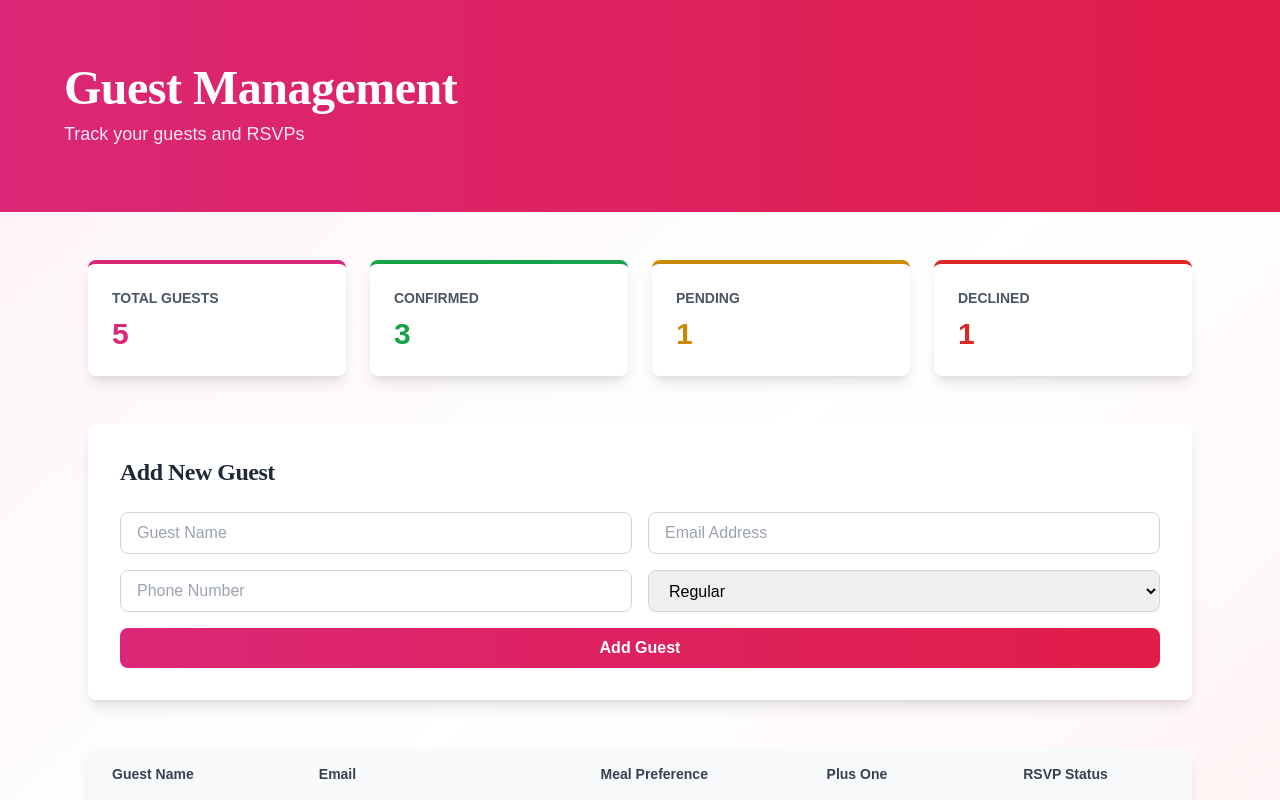
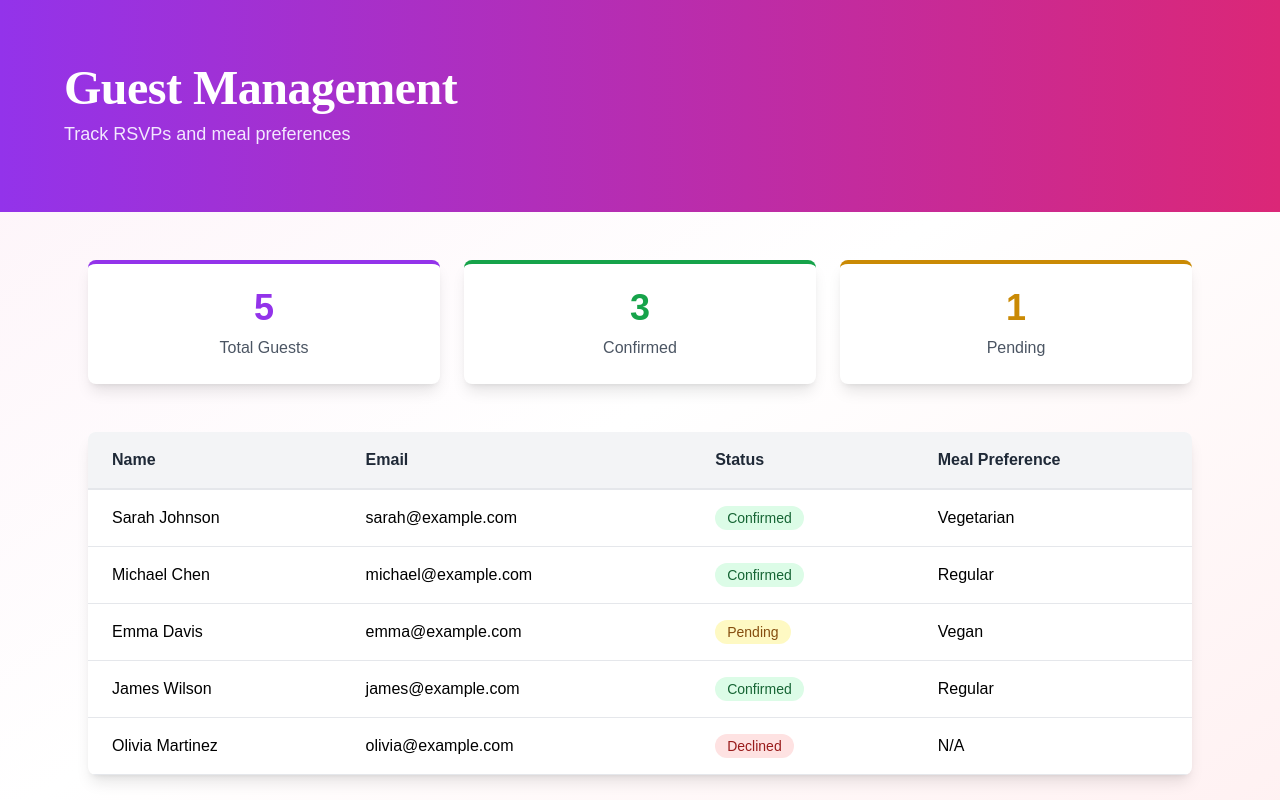
Before and after one commit to yashwanthreddy6765/wedding-management-system, a Next.js app: page /guests in a window 1280 px wide. Shown: the top 800 px of the page. Built offline with nearby package versions, Linux system fonts and the light colour scheme.

Commit message:
Fix TypeScript errors in guests page - simplify and add proper types

```diff
--- a/app/guests/page.tsx
+++ b/app/guests/page.tsx
@@ -1,150 +1,71 @@
 'use client';
 
 import { useState } from 'react';
-import Link from 'next/link';
 
-const GuestsPage = () => {
-  const [guests, setGuests] = useState([
-    { id: 1, name: 'Sarah Johnson', email: 'sarah@example.com', phone: '+1-555-0101', mealPreference: 'Vegetarian', rsvp: 'Confirmed', plus1: 'John Johnson' },
-    { id: 2, name: 'Michael Chen', email: 'michael@example.com', phone: '+1-555-0102', mealPreference: 'Regular', rsvp: 'Confirmed', plus1: 'Emily Chen' },
-    { id: 3, name: 'Emma Davis', email: 'emma@example.com', phone: '+1-555-0103', mealPreference: 'Vegan', rsvp: 'Pending', plus1: null },
-    { id: 4, name: 'James Wilson', email: 'james@example.com', phone: '+1-555-0104', mealPreference: 'Regular', rsvp: 'Confirmed', plus1: null },
-    { id: 5, name: 'Olivia Martinez', email: 'olivia@example.com', phone: '+1-555-0105', mealPreference: 'Vegetarian', rsvp: 'Declined', plus1: null },
+export default function GuestsPage() {
+  const [guests] = useState([
+    { id: 1, name: 'Sarah Johnson', email: 'sarah@example.com', status: 'Confirmed', mealPreference: 'Vegetarian' },
+    { id: 2, name: 'Michael Chen', email: 'michael@example.com', status: 'Confirmed', mealPreference: 'Regular' },
+    { id: 3, name: 'Emma Davis', email: 'emma@example.com', status: 'Pending', mealPreference: 'Vegan' },
+    { id: 4, name: 'James Wilson', email: 'james@example.com', status: 'Confirmed', mealPreference: 'Regular' },
+    { id: 5, name: 'Olivia Martinez', email: 'olivia@example.com', status: 'Declined', mealPreference: null },
   ]);
 
-  const [newGuest, setNewGuest] = useState({
-    name: '',
-    email: '',
-    phone: '',
-    mealPreference: 'Regular',
-  });
-
-  const confirmedGuests = guests.filter(g => g.rsvp === 'Confirmed').length;
-  const pendingGuests = guests.filter(g => g.rsvp === 'Pending').length;
-  const declinedGuests = guests.filter(g => g.rsvp === 'Declined').length;
-
-  const handleAddGuest = () => {
-    if (newGuest.name && newGuest.email) {
-      setGuests([...guests, {
-        ...newGuest,
-        id: Math.max(...guests.map(g => g.id), 0) + 1,
-        rsvp: 'Pending',
-        plus1: null,
-      }]);
-      setNewGuest({ name: '', email: '', phone: '', mealPreference: 'Regular' });
-    }
-  };
-
-  const getRsvpColor = (rsvp) => {
-    switch(rsvp) {
-      case 'Confirmed': return 'bg-green-100 text-green-800';
-      case 'Pending': return 'bg-yellow-100 text-yellow-800';
-      case 'Declined': return 'bg-red-100 text-red-800';
-      default: return 'bg-gray-100 text-gray-800';
-    }
-  };
+  const confirmedCount = guests.filter((g: any) => g.status === 'Confirmed').length;
+  const pendingCount = guests.filter((g: any) => g.status === 'Pending').length;
 
   return (
     <div className="min-h-screen bg-gradient-to-br from-pink-50 via-white to-rose-50">
-      {/* Hero Section */}
-      <div className="bg-gradient-to-r from-pink-600 to-rose-600 text-white py-16 px-6">
+      <div className="bg-gradient-to-r from-purple-600 to-pink-600 text-white py-16 px-6">
         <div className="max-w-6xl mx-auto">
           <h1 className="text-4xl md:text-5xl font-bold mb-2">Guest Management</h1>
-          <p className="text-pink-100 text-lg">Track your guests and RSVPs</p>
+          <p className="text-purple-100 text-lg">Track RSVPs and meal preferences</p>
         </div>
       </div>
 
-      {/* Main Content */}
       <div className="max-w-6xl mx-auto px-6 py-12">
-        {/* Stats */}
-        <div className="grid grid-cols-1 md:grid-cols-4 gap-6 mb-12">
-          <div className="bg-white rounded-lg shadow-lg p-6 border-t-4 border-pink-600">
-            <div className="text-gray-600 text-sm font-semibold uppercase">Total Guests</div>
-            <div className="text-3xl font-bold text-pink-600 mt-2">{guests.length}</div>
+        <div className="grid grid-cols-1 md:grid-cols-3 gap-6 mb-12">
+          <div className="bg-white rounded-lg shadow-lg p-6 text-center border-t-4 border-purple-600">
+            <div className="text-4xl font-bold text-purple-600 mb-2">{guests.length}</div>
+            <div className="text-gray-600">Total Guests</div>
           </div>
-          <div className="bg-white rounded-lg shadow-lg p-6 border-t-4 border-green-600">
-            <div className="text-gray-600 text-sm font-semibold uppercase">Confirmed</div>
-            <div className="text-3xl font-bold text-green-600 mt-2">{confirmedGuests}</div>
+
+          <div className="bg-white rounded-lg shadow-lg p-6 text-center border-t-4 border-green-600">
+            <div className="text-4xl font-bold text-green-600 mb-2">{confirmedCount}</div>
+            <div className="text-gray-600">Confirmed</div>
           </div>
-          <div className="bg-white rounded-lg shadow-lg p-6 border-t-4 border-yellow-600">
-            <div className="text-gray-600 text-sm font-semibold uppercase">Pending</div>
-            <div className="text-3xl font-bold text-yellow-600 mt-2">{pendingGuests}</div>
-          </div>
-          <div className="bg-white rounded-lg shadow-lg p-6 border-t-4 border-red-600">
-            <div className="text-gray-600 text-sm font-semibold uppercase">Declined</div>
-            <div className="text-3xl font-bold text-red-600 mt-2">{declinedGuests}</div>
+
+          <div className="bg-white rounded-lg shadow-lg p-6 text-center border-t-4 border-yellow-600">
+            <div className="text-4xl font-bold text-yellow-600 mb-2">{pendingCount}</div>
+            <div className="text-gray-600">Pending</div>
           </div>
         </div>
 
-        {/* Add Guest Form */}
-        <div className="bg-white rounded-lg shadow-lg p-8 mb-12">
-          <h2 className="text-2xl font-bold text-gray-800 mb-6">Add New Guest</h2>
-          <div className="grid grid-cols-1 md:grid-cols-2 gap-4 mb-4">
-            <input
-              type="text"
-              placeholder="Guest Name"
-              value={newGuest.name}
-              onChange={(e) => setNewGuest({...newGuest, name: e.target.value})}
-              className="px-4 py-2 border border-gray-300 rounded-lg focus:outline-none focus:border-pink-600"
-            />
-            <input
-              type="email"
-              placeholder="Email Address"
-              value={newGuest.email}
-              onChange={(e) => setNewGuest({...newGuest, email: e.target.value})}
-              className="px-4 py-2 border border-gray-300 rounded-lg focus:outline-none focus:border-pink-600"
-            />
-            <input
-              type="tel"
-              placeholder="Phone Number"
-              value={newGuest.phone}
-              onChange={(e) => setNewGuest({...newGuest, phone: e.target.value})}
-              className="px-4 py-2 border border-gray-300 rounded-lg focus:outline-none focus:border-pink-600"
-            />
-            <select
-              value={newGuest.mealPreference}
-              onChange={(e) => setNewGuest({...newGuest, mealPreference: e.target.value})}
-              className="px-4 py-2 border border-gray-300 rounded-lg focus:outline-none focus:border-pink-600"
-            >
-              <option>Regular</option>
-              <option>Vegetarian</option>
-              <option>Vegan</option>
-              <option>Gluten-Free</option>
-            </select>
-          </div>
-          <button
-            onClick={handleAddGuest}
-            className="w-full bg-gradient-to-r from-pink-600 to-rose-600 text-white py-2 rounded-lg font-semibold hover:shadow-lg transition"
-          >
-            Add Guest
-          </button>
-        </div>
-
-        {/* Guest List */}
         <div className="bg-white rounded-lg shadow-lg overflow-hidden">
-          <div className="overflow-x-auto">
           <table className="w-full">
-              <thead>
-                <tr className="bg-gray-50 border-b">
-                  <th className="px-6 py-4 text-left text-sm font-semibold text-gray-700">Guest Name</th>
-                  <th className="px-6 py-4 text-left text-sm font-semibold text-gray-700">Email</th>
-                  <th className="px-6 py-4 text-left text-sm font-semibold text-gray-700">Meal Preference</th>
-                  <th className="px-6 py-4 text-left text-sm font-semibold text-gray-700">Plus One</th>
-                  <th className="px-6 py-4 text-left text-sm font-semibold text-gray-700">RSVP Status</th>
+            <thead className="bg-gray-100 border-b-2 border-gray-200">
+              <tr>
+                <th className="px-6 py-4 text-left font-semibold text-gray-800">Name</th>
+                <th className="px-6 py-4 text-left font-semibold text-gray-800">Email</th>
+                <th className="px-6 py-4 text-left font-semibold text-gray-800">Status</th>
+                <th className="px-6 py-4 text-left font-semibold text-gray-800">Meal Preference</th>
               </tr>
             </thead>
             <tbody>
-                {guests.map((guest) => (
-                  <tr key={guest.id} className="border-b hover:bg-gray-50 transition">
-                    <td className="px-6 py-4 text-sm font-medium text-gray-900">{guest.name}</td>
-                    <td className="px-6 py-4 text-sm text-gray-600">{guest.email}</td>
-                    <td className="px-6 py-4 text-sm text-gray-600"><span className="bg-blue-100 text-blue-800 px-3 py-1 rounded-full text-xs">{guest.mealPreference}</span></td>
-                    <td className="px-6 py-4 text-sm text-gray-600">{guest.plus1 || '-'}</td>
-                    <td className="px-6 py-4 text-sm">
-                      <span className={`px-3 py-1 rounded-full text-xs font-semibold ${getRsvpColor(guest.rsvp)}`}>
-                        {guest.rsvp}
+              {guests.map((guest: any) => (
+                <tr key={guest.id} className="border-b border-gray-200 hover:bg-gray-50">
+                  <td className="px-6 py-4">{guest.name}</td>
+                  <td className="px-6 py-4">{guest.email}</td>
+                  <td className="px-6 py-4">
+                    <span className={`px-3 py-1 rounded-full text-sm font-medium ${
+                      guest.status === 'Confirmed' ? 'bg-green-100 text-green-800' :
+                      guest.status === 'Pending' ? 'bg-yellow-100 text-yellow-800' :
+                      'bg-red-100 text-red-800'
+                    }`}>
+                      {guest.status}
                     </span>
                   </td>
+                  <td className="px-6 py-4">{guest.mealPreference || 'N/A'}</td>
                 </tr>
               ))}
             </tbody>
@@ -152,8 +73,5 @@ const GuestsPage = () => {
         </div>
       </div>
     </div>
-    </div>
   );
-};
-
-export default GuestsPage;
+}
```
Lines whose indentation alone changed are shown as unchanged.
